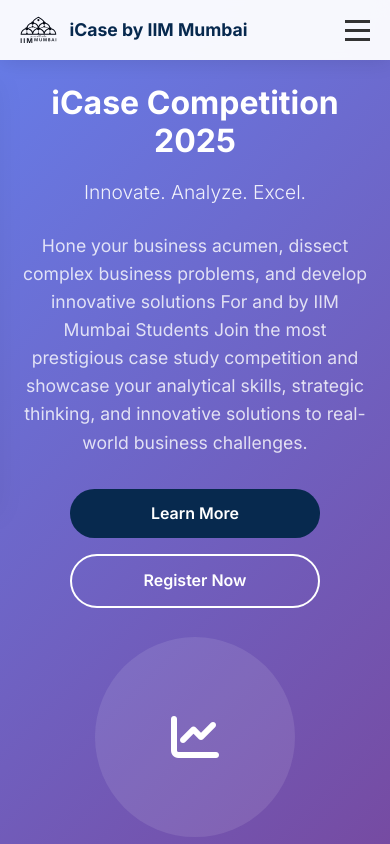
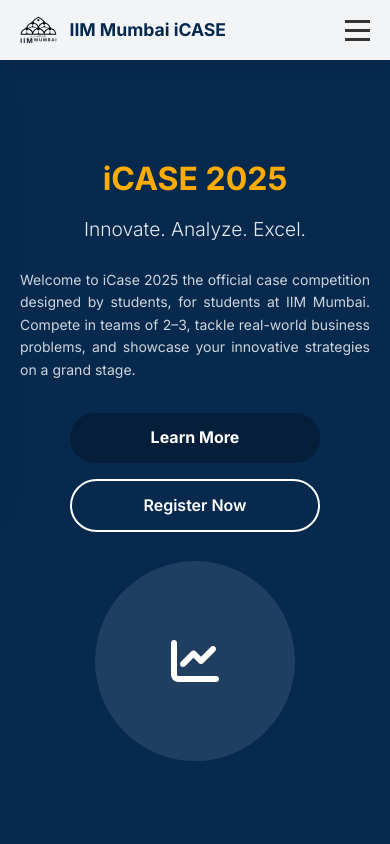
Before and after one commit to AnmolChoudharyCode/icase-competition-2025, a plain HTML site: page index.html in a window 390 px wide. Shown: the top 844 px of the page. Drawn offline with Linux system fonts and the light colour scheme.

Commit message:
Color scheme changes

```diff
--- a/index.html
+++ b/index.html
@@ -3,7 +3,7 @@
 <head>
     <meta charset="UTF-8">
     <meta name="viewport" content="width=device-width, initial-scale=1.0">
-    <title>iCase Competition 2025</title>
+    <title>iCASE 2025</title>
     <link rel="icon" type="image/svg+xml" href="assets/logo.svg">
     <link rel="stylesheet" href="styles.css">
     <link href="https://fonts.googleapis.com/css2?family=Inter:wght@300;400;500;600;700&display=swap" rel="stylesheet">
@@ -15,7 +15,7 @@
         <div class="nav-container">
             <div class="nav-logo">
                 <img src="assets/logo.svg" alt="iCase Logo" class="logo-img">
-                <h2>iCase by IIM Mumbai</h2>
+                <h2>IIM Mumbai iCASE</h2>
             </div>
             <ul class="nav-menu">
                 <li class="nav-item">
@@ -52,13 +52,14 @@
     <section id="home" class="hero">
         <div class="hero-container">
             <div class="hero-content">
-                <h1 class="hero-title">iCase Competition 2025</h1>
+                <h1 class="hero-title">iCASE 2025</h1>
                 <p class="hero-subtitle">Innovate. Analyze. Excel.</p>
                 <p class="hero-description">
-                    Hone your business acumen, dissect complex business problems, and develop innovative solutions
+                    Welcome to iCase 2025 the official case competition designed by students, for students at IIM Mumbai. Compete in teams of 2–3, tackle real-world business problems, and showcase your innovative strategies on a grand stage.
+                    <!-- Hone your business acumen, dissect complex business problems, and develop innovative solutions
                     For and by IIM Mumbai Students
                     Join the most prestigious case study competition and showcase your analytical skills,
-                    strategic thinking, and innovative solutions to real-world business challenges.
+                    strategic thinking, and innovative solutions to real-world business challenges. -->
                 </p>
                 <div class="hero-buttons">
                     <a href="#details" class="btn btn-primary">Learn More</a>
@@ -142,12 +143,12 @@
                 </div>
                 <div class="registration-qr">
                     <div class="qr-container">
-                        <h4>Scan QR to Register</h4>
+                        <h4>Scan QR to Register Directly</h4>
                         <div class="qr-placeholder">
                             <i class="fas fa-qrcode"></i>
                             <p>QR Code will be added here</p>
                         </div>
-                        <p class="qr-note">Scan to register directly</p>
+                        <!-- <p class="qr-note">Scan to register directly</p> -->
                     </div>
                 </div>
             </div>
@@ -169,7 +170,7 @@
                     <div class="round-details">
                         <h4>Round 1 (Initial Round Case Solution):</h4>
                         <p>Participants will be provided a case, to which they will be required to send their solution PPT. Time to put those MECE skills to good use! Further details, criteria for evaluation for the same will be made known in due course. The top 10 participants will make it to round 2.</p>
-                        <p><strong>Submission Details:</strong> The PPT can have up to 8slides (+3 appendix), excluding the cover slides. Brevity is appreciated.</p>
+                        <p><strong>Submission Details:</strong> The PPT can have up to 5 slides, excluding the cover slides. Brevity is appreciated.</p>
 
                         <h4>Round 2 (Final Round Presentation):</h4>
                         <p>The final round will be the online case presentation, where the participants battle it out to showcase the brilliance of their solutions to an elite panel of judges.</p>
--- a/styles.css
+++ b/styles.css
@@ -114,7 +114,7 @@ body {
     min-height: 100vh;
     display: flex;
     align-items: center;
-    background: linear-gradient(135deg, #667eea 0%, #764ba2 100%);
+    background:#07294e;
     color: white;
     padding-top: 80px;
 }
@@ -134,6 +134,7 @@ body {
     font-weight: 700;
     margin-bottom: 1rem;
     line-height: 1.2;
+    color: #feac01;
 }
 
 .hero-subtitle {
@@ -148,6 +149,7 @@ body {
     margin-bottom: 2rem;
     opacity: 0.8;
     line-height: 1.6;
+    text-align: justify;
 }
 
 .hero-buttons {
@@ -169,8 +171,9 @@ body {
 }
 
 .btn-primary {
-    background: #07294e;
+    background: #051e3a;
     color: white;
+    font-weight: 700;
 }
 
 .btn-primary:hover {
@@ -1128,6 +1131,14 @@ body {
         font-size: 2rem;
     }
 
+    .hero-description {
+        font-size: 14px;
+        margin-bottom: 2rem;
+        opacity: 0.8;
+        line-height: 1.6;
+        text-align: justify;
+    }
+
     .hero-buttons {
         flex-direction: column;
         align-items: center;
```
